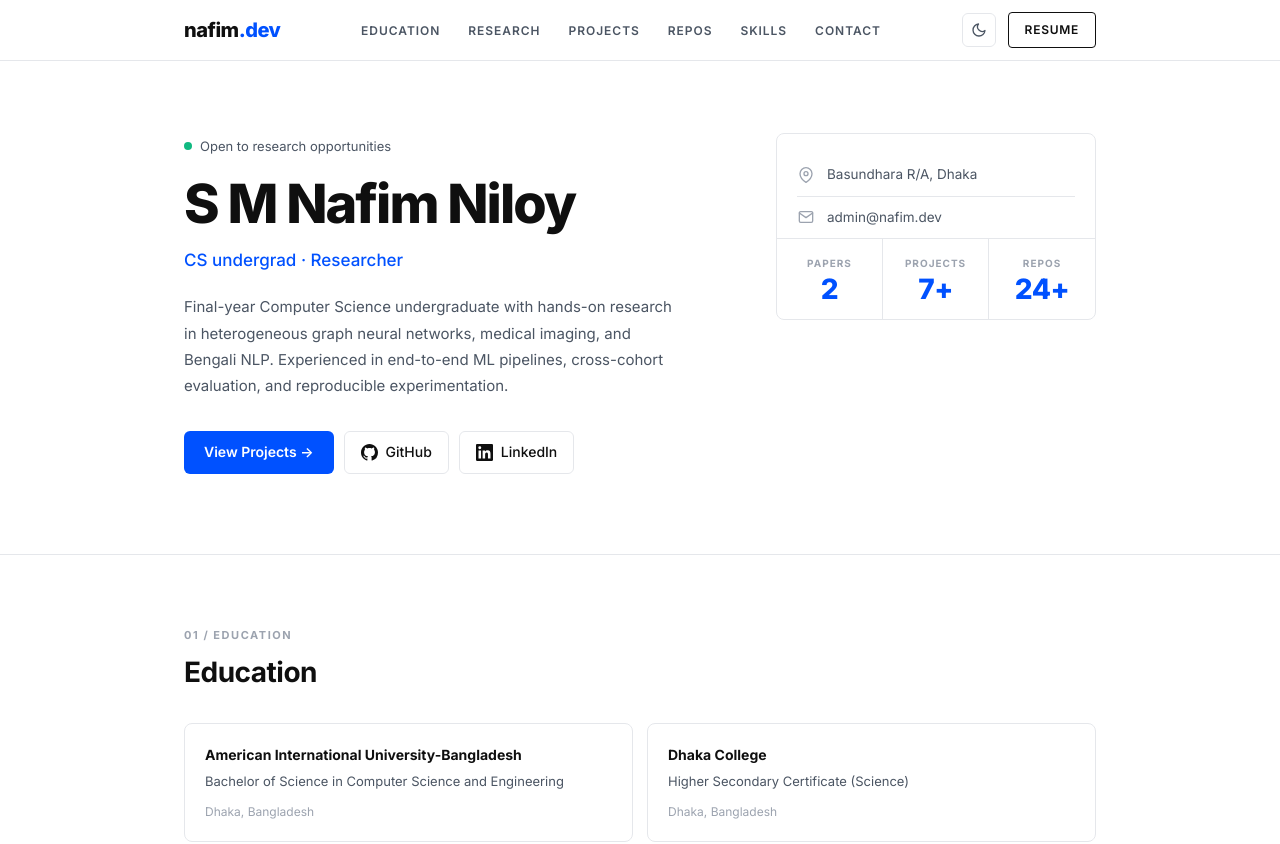
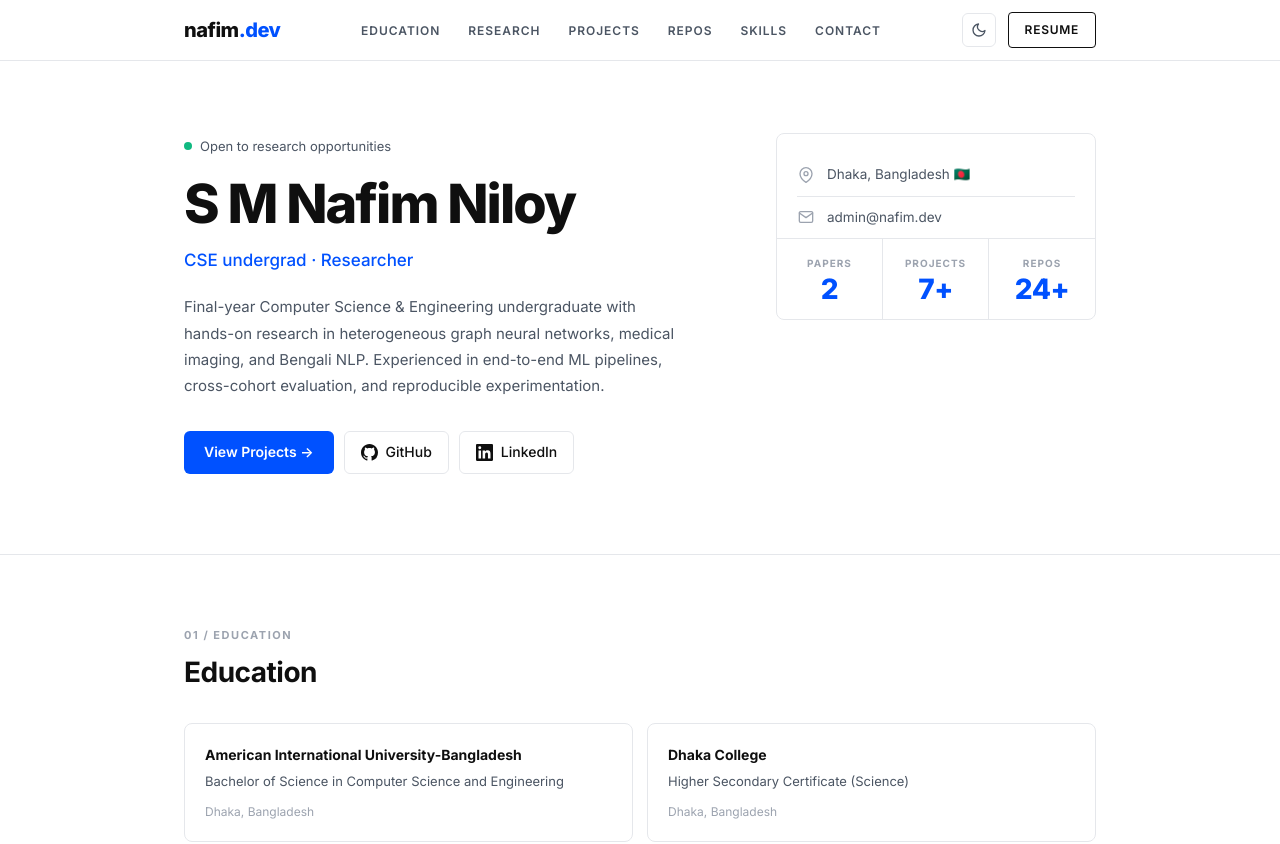
Before and after one commit to smnafimniloy/NafimPortfolio, a React (Vite) app: page / in a window 1280 px wide. Shown: the top 844 px of the page. Built offline with nearby package versions, Linux system fonts and the light colour scheme; no server answers.

Commit message:
info update

```diff
--- a/src/components/Hero.jsx
+++ b/src/components/Hero.jsx
@@ -64,6 +64,15 @@ export default function Hero() {
 
           {/* Right card */}
           <div className="hero-card">
+            {data.headshot && (
+              <div className="hero-avatar-wrap">
+                <img
+                  src={data.headshot}
+                  alt={`${data.name} headshot`}
+                  className="hero-avatar"
+                />
+              </div>
+            )}
             <div className="hero-card-body">
               <div className="contact-item">
                 <span className="contact-icon"><IconLocation /></span>
--- a/src/data.js
+++ b/src/data.js
@@ -1,8 +1,9 @@
 export const data = {
   name: "S M Nafim Niloy",
-  subtitle: "CS undergrad · Researcher",
-  bio: "Final-year Computer Science undergraduate with hands-on research in heterogeneous graph neural networks, medical imaging, and Bengali NLP. Experienced in end-to-end ML pipelines, cross-cohort evaluation, and reproducible experimentation.",
-  location: "Basundhara R/A, Dhaka",
+  subtitle: "CSE undergrad · Researcher",
+  bio: "Final-year Computer Science & Engineering undergraduate with hands-on research in heterogeneous graph neural networks, medical imaging, and Bengali NLP. Experienced in end-to-end ML pipelines, cross-cohort evaluation, and reproducible experimentation.",
+  headshot: "",   // set to "/headshot.jpg" once you place your photo in portfolio/public/
+  location: "Dhaka, Bangladesh 🇧🇩",
   email: "admin@nafim.dev",
   papers: 2,
   projectCount: "7+",
--- a/src/index.css
+++ b/src/index.css
@@ -286,6 +286,21 @@ body {
   border: 1px solid var(--border);
   border-radius: var(--radius);
   overflow: hidden;
+}
+
+.hero-avatar-wrap {
+  display: flex;
+  justify-content: center;
+  padding: 24px 20px 16px;
+  border-bottom: 1px solid var(--border);
+}
+
+.hero-avatar {
+  width: 120px;
+  height: 120px;
+  border-radius: 50%;
+  object-fit: cover;
+  border: 3px solid var(--border);
 }
 
 .hero-card-body { padding: 20px 20px 0; }
```
